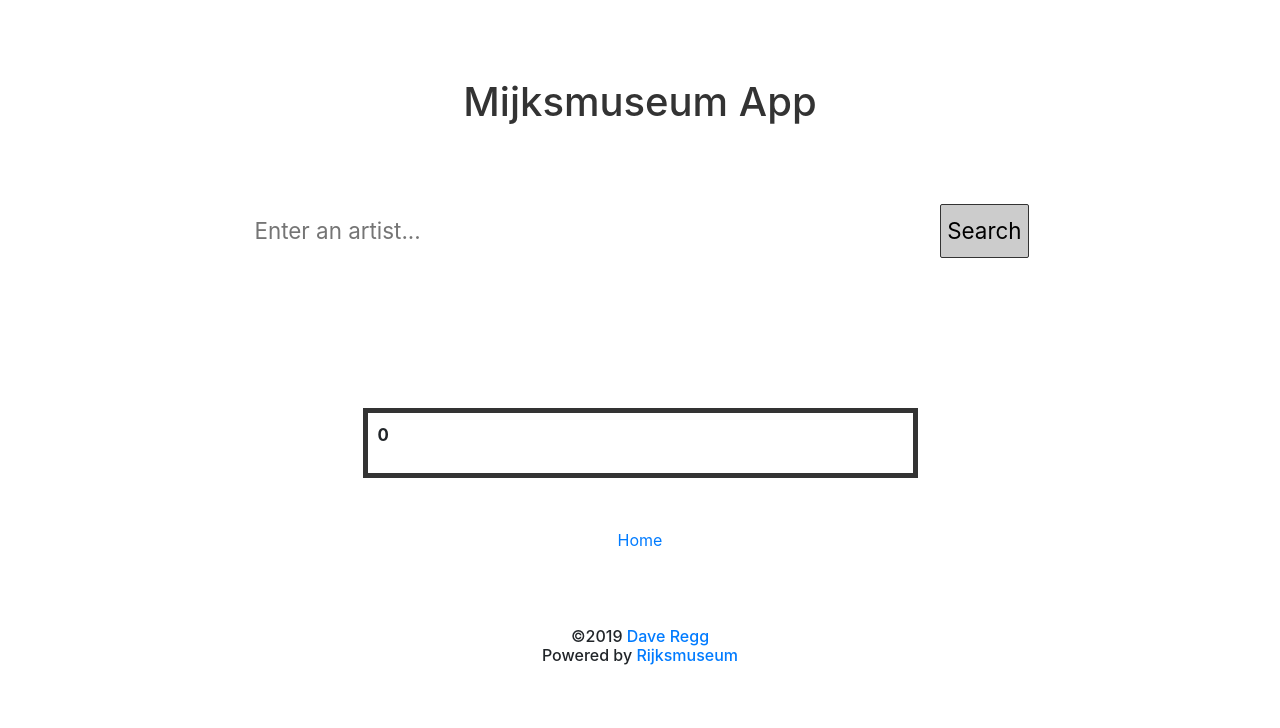
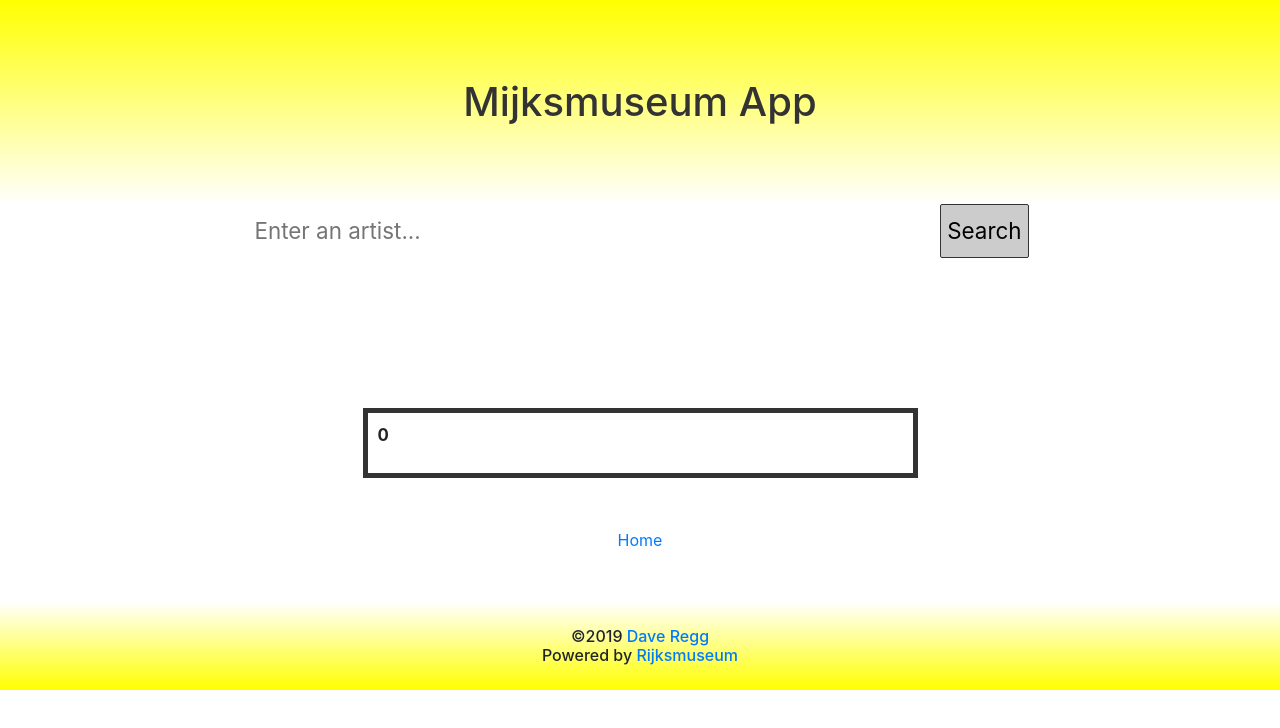
Before and after one commit to drregg6/museum-app, a React (Create React App) app: page /details in a window 1280 px wide. Shown: the top 728 px of the page. Built offline with nearby package versions, Linux system fonts and the light colour scheme; the HTML template or start-up script is replaced by a standard one.

Commit message:
re-ordered Header and Footer outside .container - added background gradient

```diff
--- a/src/App.css
+++ b/src/App.css
@@ -17,9 +17,21 @@
     font-style: italic;
 }
 
+header, footer {
+    text-align: center;
+}
+
 header {
     padding: 78px 0;
     font-size: 1.3em;
+
+    background: yellow;
+    background-image: linear-gradient(yellow, white);
+}
+
+footer {
+    background: yellow;
+    background-image: linear-gradient(white, yellow);
 }
 
 header a {
--- a/src/App.js
+++ b/src/App.js
@@ -122,8 +122,8 @@
     return (
       <Router>
         <div className="App">
+          <Header />
           <div className="container">
-            <Header />
             <Search
               search={this.search}
             />
@@ -158,8 +158,8 @@
                 </React.Fragment>
               )}
             />
-            <Footer />
           </div>
+          <Footer />
         </div>
       </Router>
     );
```
